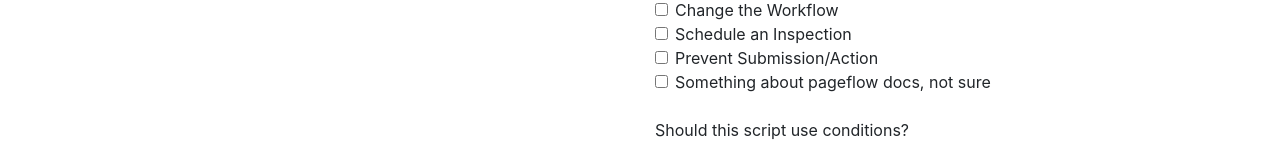
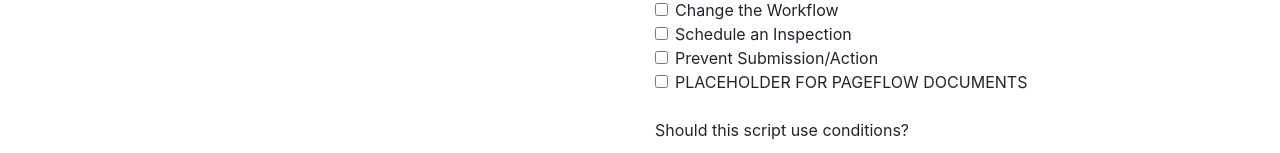
Before and after one commit to ItsAMeNick/sCube-Script-Builder, a React (Create React App) app: page / in a window 1280 px wide. Both pictures are taken after a click on the radio button "Pageflow Script". Shown: the part 303-456 px from the top of the page. Built offline with nearby package versions, Linux system fonts and the light colour scheme.

Commit message:
[NZ] pageflow and batch will set event_type to NA

```diff
--- a/src/components/CORE_Functionality.js
+++ b/src/components/CORE_Functionality.js
@@ -36,11 +36,11 @@ class CORE_Function extends Component {
                     <Form.Check id="notifications" type="checkbox" label="Send a Notification" onChange={this.handleChange}/>
                     <Form.Check id="workflow" type="checkbox" label="Change the Workflow" onChange={this.handleChange}/>
                     <Form.Check id="inspections" type="checkbox" label="Schedule an Inspection" onChange={this.handleChange}/>
-                    {(this.props.event_type && ["ASB", "IRSB", "WTUB"].includes(this.props.event_type)) || this.props.mode === "pageflow" ?
+                    {(((this.props.event_type && ["ASB", "IRSB", "WTUB"].includes(this.props.event_type)) || this.props.mode === "pageflow") && this.props.mode !== "batch_script") ?
                         <Form.Check id="cancel" type="checkbox" label="Prevent Submission/Action" onChange={this.handleChange}/>
                     : null}
                     {this.props.mode === "pageflow" ?
-                        <Form.Check id="pageflow_documents" type="checkbox" label="Something about pageflow docs, not sure" onChange={this.handleChange}/>
+                        <Form.Check id="pageflow_documents" type="checkbox" label="PLACEHOLDER FOR PAGEFLOW DOCUMENTS" onChange={this.handleChange}/>
                     : null}
                 <br/>
                 <Form.Label>
--- a/src/components/CORE_Mode.js
+++ b/src/components/CORE_Mode.js
@@ -13,6 +13,11 @@ class CORE_Event extends Component {
     }
 
     handleChange(event) {
+        if (["batch_script","pageflow"].includes(event.target.id)) {
+            this.props.update_event_type({
+                event_type: "NA"
+            })
+        }
         this.props.update({
             mode: event.target.id
         });
@@ -48,6 +53,10 @@ const mapDispatchToProps = dispatch => ({
     update: item => dispatch({
         type: "update_mode",
         payload: item
+    }),
+    update_event_type: item => dispatch({
+        type: "update_event_type",
+        payload: item
     })
 });
 
```
